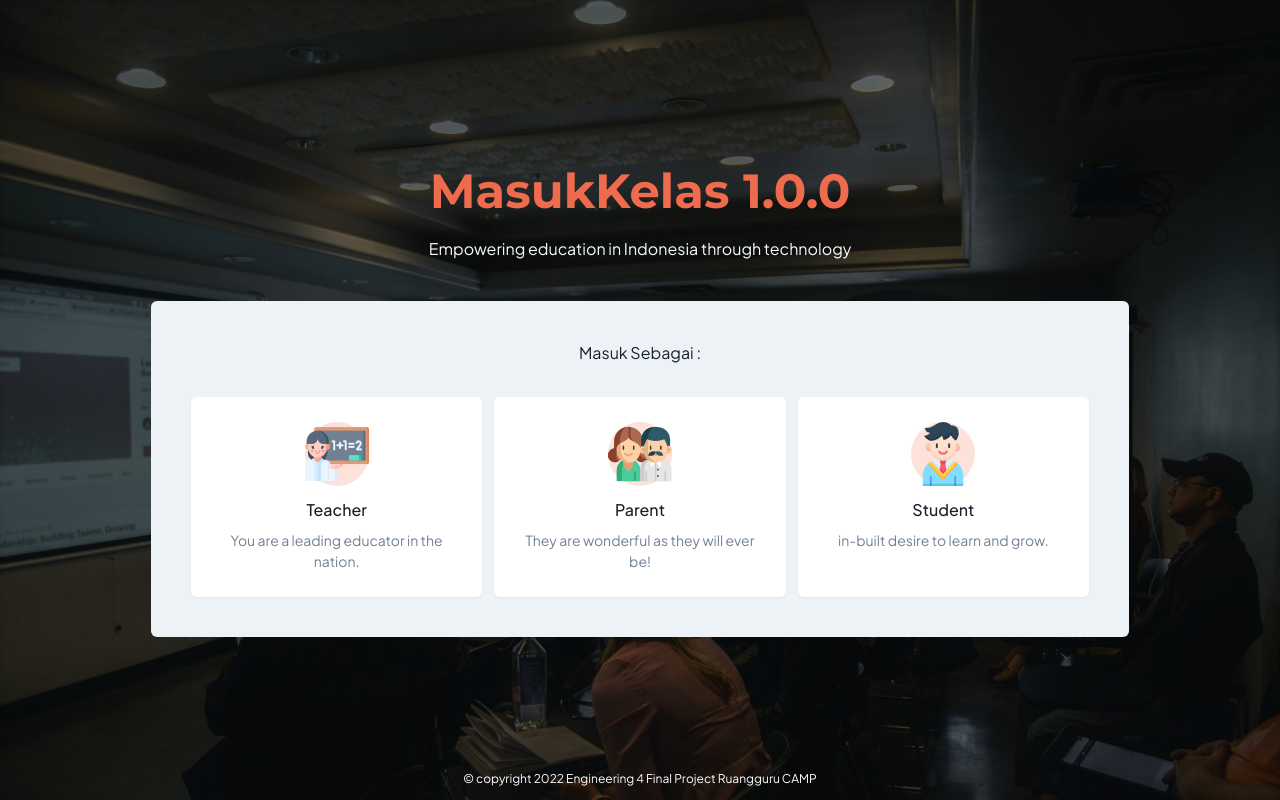
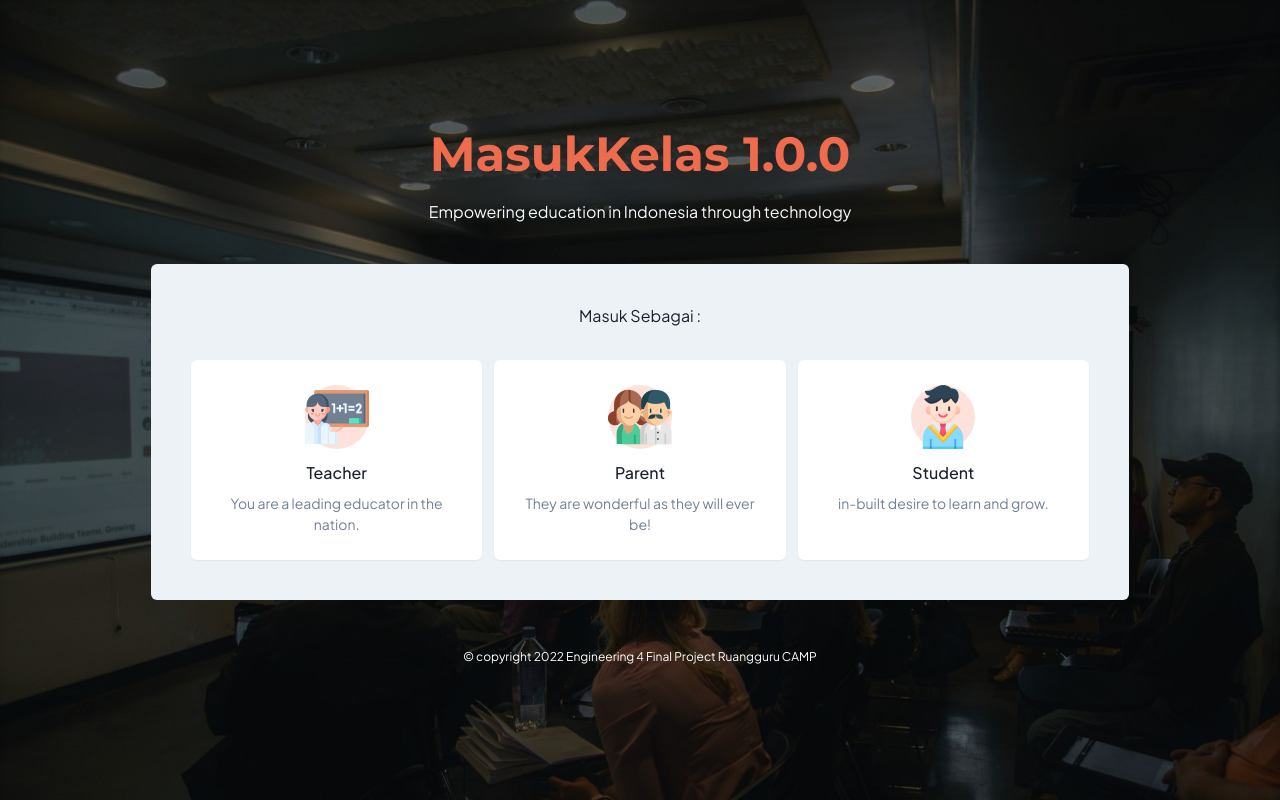
Before and after one commit to rg-km/final-project-engineering-4, a React (Create React App) app in the folder frontend/: page / in a window 1280 px wide. Built offline with nearby package versions, Linux system fonts and the light colour scheme.

Commit message:
chore: update copyright ui position

```diff
--- a/frontend/src/routes/Home/Home.jsx
+++ b/frontend/src/routes/Home/Home.jsx
@@ -28,7 +28,6 @@
 
             <Stack rounded={'md'} padding={[5, 8, 10]} bg={'gray.100'} alignItems={'center'} spacing={8}>
               <Text>Masuk Sebagai :</Text>
-
               <Stack direction={{ base: 'column', md: 'row' }} gap={{ base: 1, md: 3 }} justifyContent={'center'}>
                 {USER_ROLES_ARRAY.map((role) => (
                   <Stack
@@ -60,12 +59,12 @@
                 ))}
               </Stack>
             </Stack>
-          </Stack>
 
-          <Stack position={'fixed'} bottom={0} left={0} width={'full'} py={3}>
-            <Text textAlign={'center'} color={'white'} fontSize={'xs'}>
-              &copy; copyright 2022 Engineering 4 Final Project Ruangguru CAMP
-            </Text>
+            <Stack py={2}>
+              <Text textAlign={'center'} color={'white'} fontSize={'xs'}>
+                &copy; copyright 2022 Engineering 4 Final Project Ruangguru CAMP
+              </Text>
+            </Stack>
           </Stack>
         </Container>
       </Box>
```
